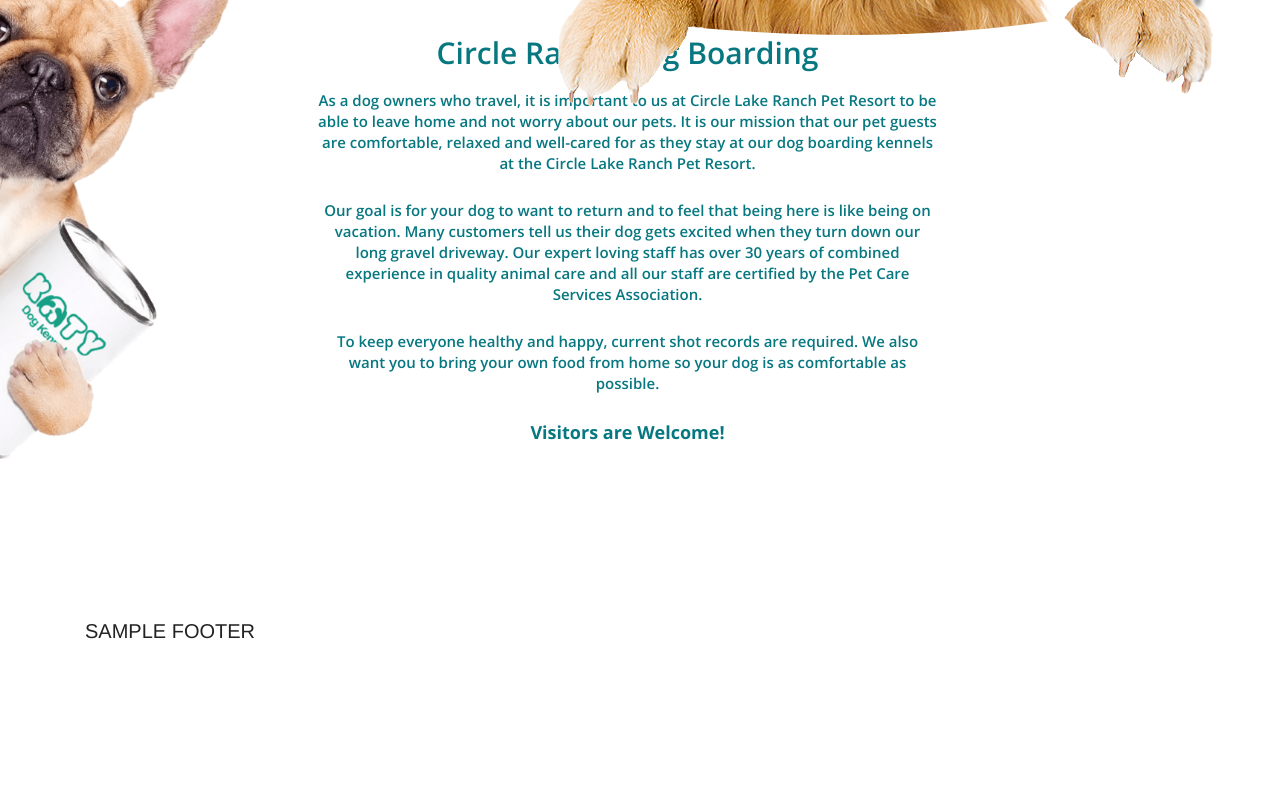
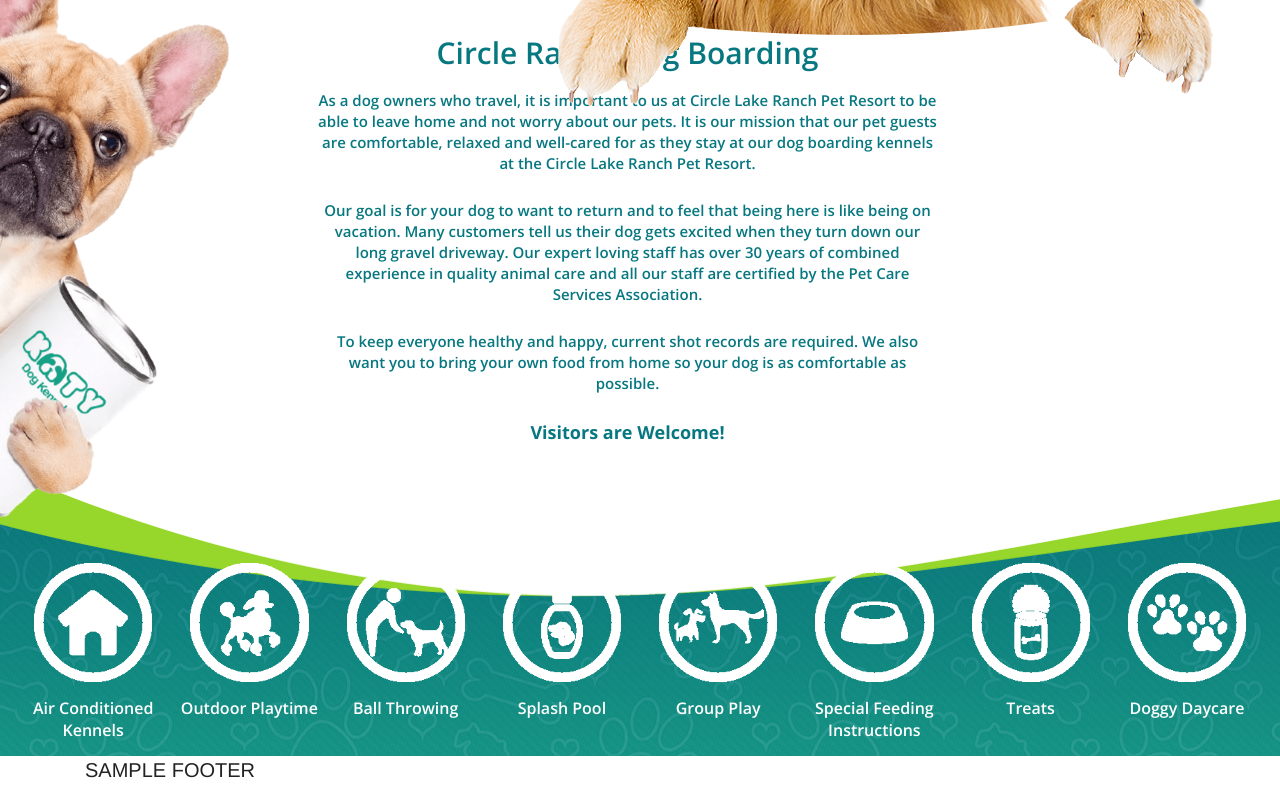
Before and after one commit to rosalinda-fullstack/katy-nits-project, a website: page src/index.html in a window 1280 px wide. Shown: the part 788-1588 px from the top of the page. Before the commit the page ends 1449 px from the top, so only its background shows below. Drawn offline with nearby package versions, Linux system fonts and the light colour scheme; files that its build step writes are made by us from their sources; files whose address does not match are found by name; a web font is replaced by a local one.

Commit message:
services section done

```diff
--- a/src/index.html
+++ b/src/index.html
@@ -142,13 +142,44 @@
           </div>
       </div>
     </div>
-    <!-- <div class="services-options">
+    <div class="section-services">
       <div class="container custom-container">
         <div class="icon-holder">
-          <p>trial</p>
+          <span class="icon-title">
+            <img class="icon" src="../assets/images/house-combinedicon.png" alt="Kennels">
+            <p class="title">Air Conditioned Kennels</p>
+          </span>
+          <span class="icon-title">
+            <img class="icon" src="../assets/images/dog-combinedicon.png" alt="Outdoor-Playtime">
+            <p class="title">Outdoor Playtime</p>
+          </span>
+          <span class="icon-title">
+            <img class="icon" src="../assets/images/person-combinedicon.png" alt="Ball-Throwing">
+            <p class="title">Ball Throwing</p>
+          </span>
+          <span class="icon-title">
+            <img class="icon" src="../assets/images/shampoo-combinedicon.png" alt="Splash-Pool">
+            <p class="title">Splash Pool</p>
+          </span>
+          <span class="icon-title">
+            <img class="icon" src="../assets/images/puppies-combinedicon-1.png" alt="Group-Play">
+            <p class="title">Group Play</p>
+          </span>
+          <span class="icon-title">
+            <img class="icon" src="../assets/images/feed-combinedicon.png" alt="Feeding-Instructions">
+            <p class="title">Special Feeding Instructions</p>
+          </span>
+          <span class="icon-title">
+            <img class="icon" src="../assets/images/treats-combinedicon.png" alt="Treats">
+            <p class="title">Treats</p>
+          </span>
+          <span class="icon-title">
+            <img class="icon" src="../assets/images/paws-combinedicon.png" alt="Doggy-Daycare">
+            <p class="title">Doggy Daycare</p>
+          </span>
         </div>
       </div>
-    </div> -->
+    </div>
   </main>
   <div class="section-footer">
     <div class="container">
--- a/src/styles/pages/_home.scss
+++ b/src/styles/pages/_home.scss
@@ -172,10 +172,15 @@
   }
 
   .section-mission {
+    #pug-holder {
+      width: 8%;
+      height: 10px;
+    }
+
     #pug-image {
       position: relative;
       right: 86%;
-      bottom: 27%;
+      bottom: 100px;
 
       width: 300px;
     }
@@ -219,4 +224,35 @@
       text-align: center;
     }
   }
+
+  .section-services {
+    padding-top: 8%;
+
+    background-image: url("../assets/images/Rectangle 4-combined.png");
+    background-repeat: no-repeat;
+
+    .icon-holder {
+      display: flex;
+      flex-direction: row;
+      justify-content: space-around;
+    }
+
+    .icon-title {
+      width: 11%;
+
+      text-align: center;
+    }
+
+    .title {
+      margin: 15px 0;
+
+      font-family: $font-opensans-semibold;
+      font-size: 16px;
+      color: $white;
+    }
+
+    .icon {
+      width: 86%;
+    }
+  }
 }
```
Also changed, not shown: src/assets/images/Rectangle 4-combined.png (added), src/assets/images/dog-combinedicon.png (added), src/assets/images/feed-combinedicon.png (added), src/assets/images/house-combinedicon.png (added), src/assets/images/paws-combinedicon.png (added), src/assets/images/person-combinedicon.png (added), src/assets/images/puppies-combinedicon-1.png (added), src/assets/images/shampoo-combinedicon.png (added), src/assets/images/treats-combinedicon.png (added).
